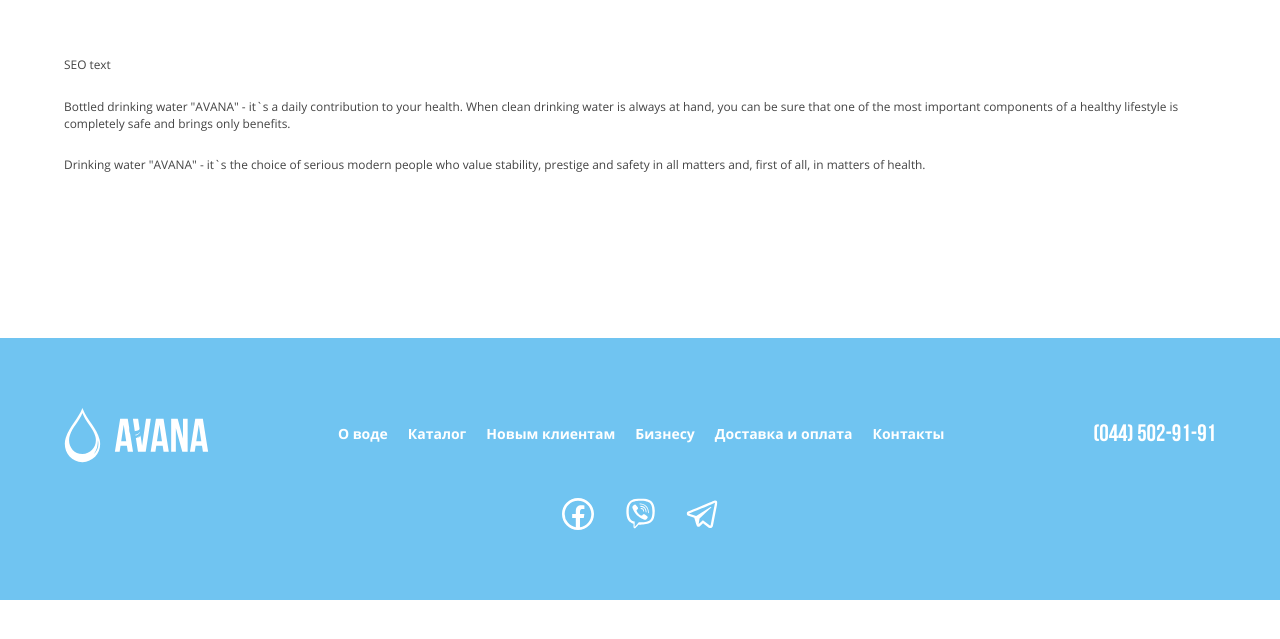
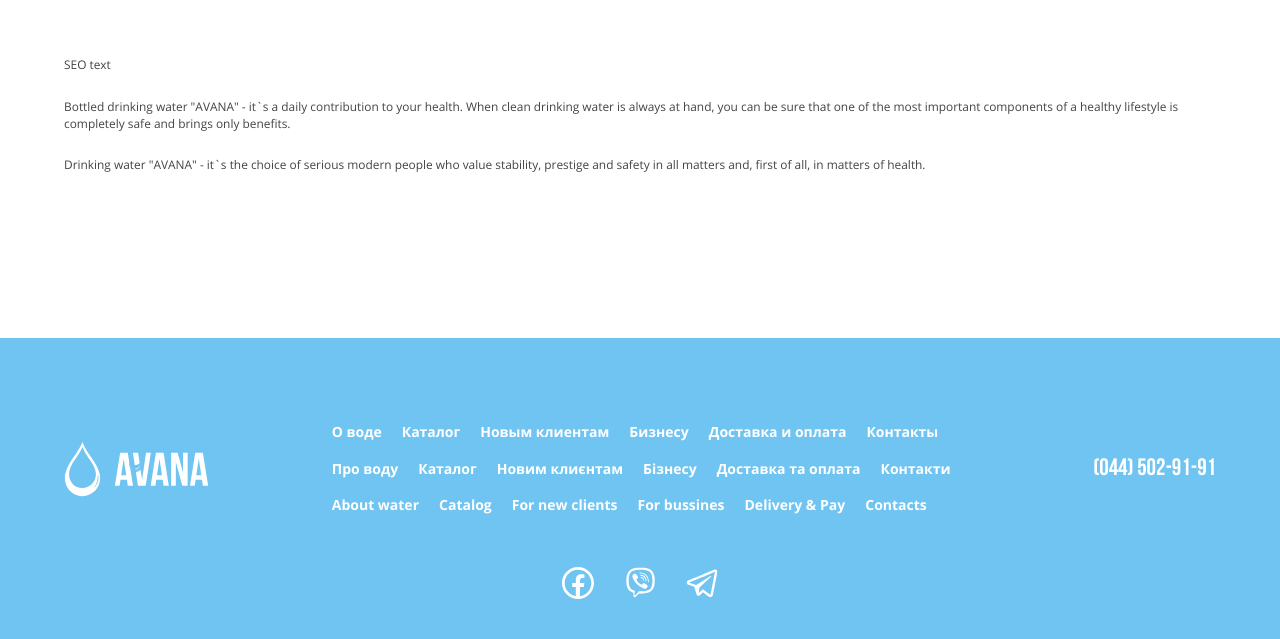
Before and after one commit to soulraise/avana, a website: page avana/index.html in a window 1280 px wide. Shown: the part 10409-11048 px from the top of the page. Before the commit the page ends 11009 px from the top, so only its background shows below. Drawn offline with nearby package versions, Linux system fonts and the light colour scheme; files whose address does not match are found by name.

Commit message:
added translate for footer

```diff
--- a/avana/index.html
+++ b/avana/index.html
@@ -1156,6 +1156,7 @@
             </svg>
          </a>
          <nav class="footer__nav">
+            <!-- русский -->
             <ul class="footer__ul">
                <li class="footer__li"> <a class="footer__a" href="index.html#about">О воде</a></li>
                <li class="footer__li"> <a class="footer__a" href="catalog.html">Каталог</a></li>
@@ -1163,6 +1164,24 @@
                <li class="footer__li"> <a class="footer__a" href="">Бизнесу</a></li>
                <li class="footer__li"> <a class="footer__a" href="">Доставка и оплата</a></li>
                <li class="footer__li"> <a class="footer__a" href="">Контакты</a></li>
+            </ul>
+            <!-- українська -->
+            <ul class="footer__ul">
+               <li class="footer__li"> <a class="footer__a" href="index.html#about">Про воду</a></li>
+               <li class="footer__li"> <a class="footer__a" href="catalog.html">Каталог</a></li>
+               <li class="footer__li"> <a class="footer__a" href="">Новим клиєнтам</a></li>
+               <li class="footer__li"> <a class="footer__a" href="">Бізнесу</a></li>
+               <li class="footer__li"> <a class="footer__a" href="">Доставка та оплата</a></li>
+               <li class="footer__li"> <a class="footer__a" href="">Контакти</a></li>
+            </ul>
+            <!-- english -->
+            <ul class="footer__ul">
+               <li class="footer__li"> <a class="footer__a" href="index.html#about">About water</a></li>
+               <li class="footer__li"> <a class="footer__a" href="catalog.html">Catalog</a></li>
+               <li class="footer__li"> <a class="footer__a" href="">For new clients</a></li>
+               <li class="footer__li"> <a class="footer__a" href="">For bussines</a></li>
+               <li class="footer__li"> <a class="footer__a" href="">Delivery & Pay</a></li>
+               <li class="footer__li"> <a class="footer__a" href="">Contacts</a></li>
             </ul>
          </nav>
          <a href="tel:+380445029191" class="footer__phone">(044) 502-91-91</a>
```
Also changed, not shown: #src/_footer.html (+19 -0 lines), avana/cart.html (+19 -0 lines), avana/catalog.html (+19 -0 lines).
